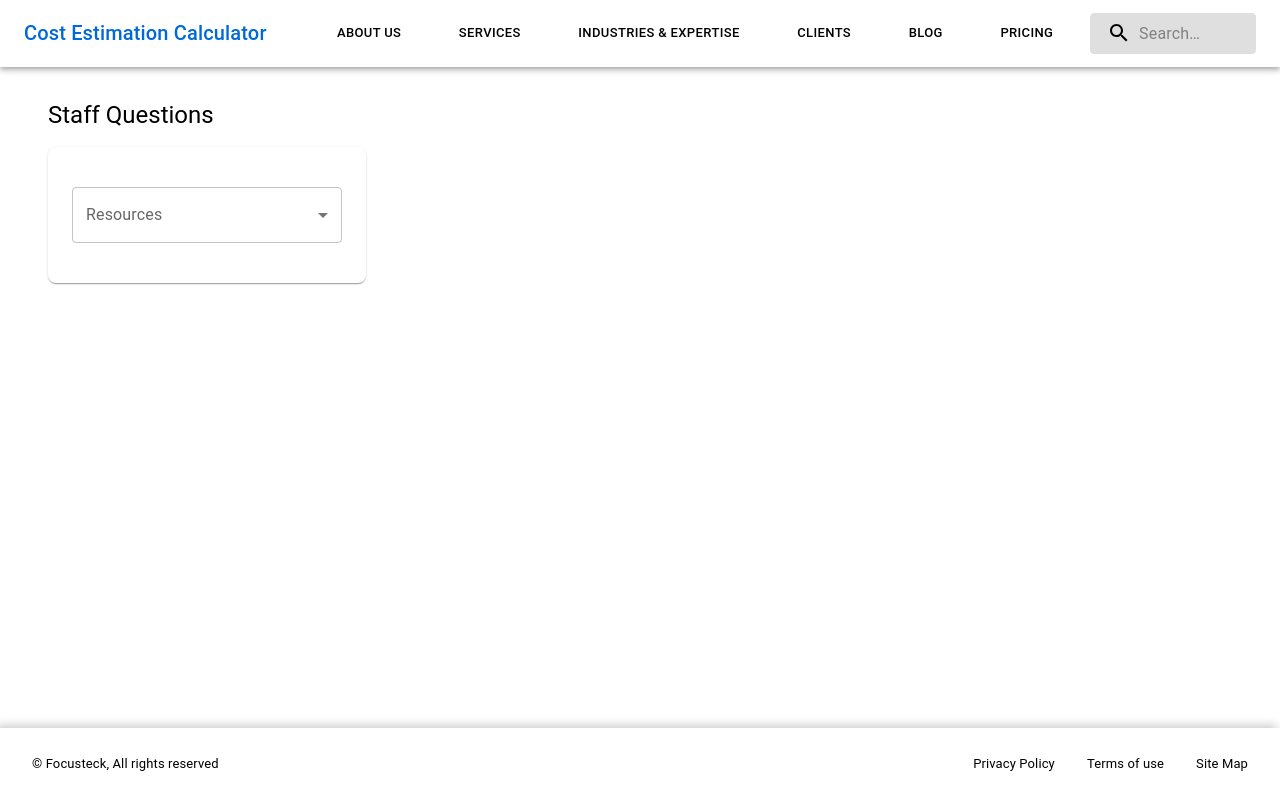
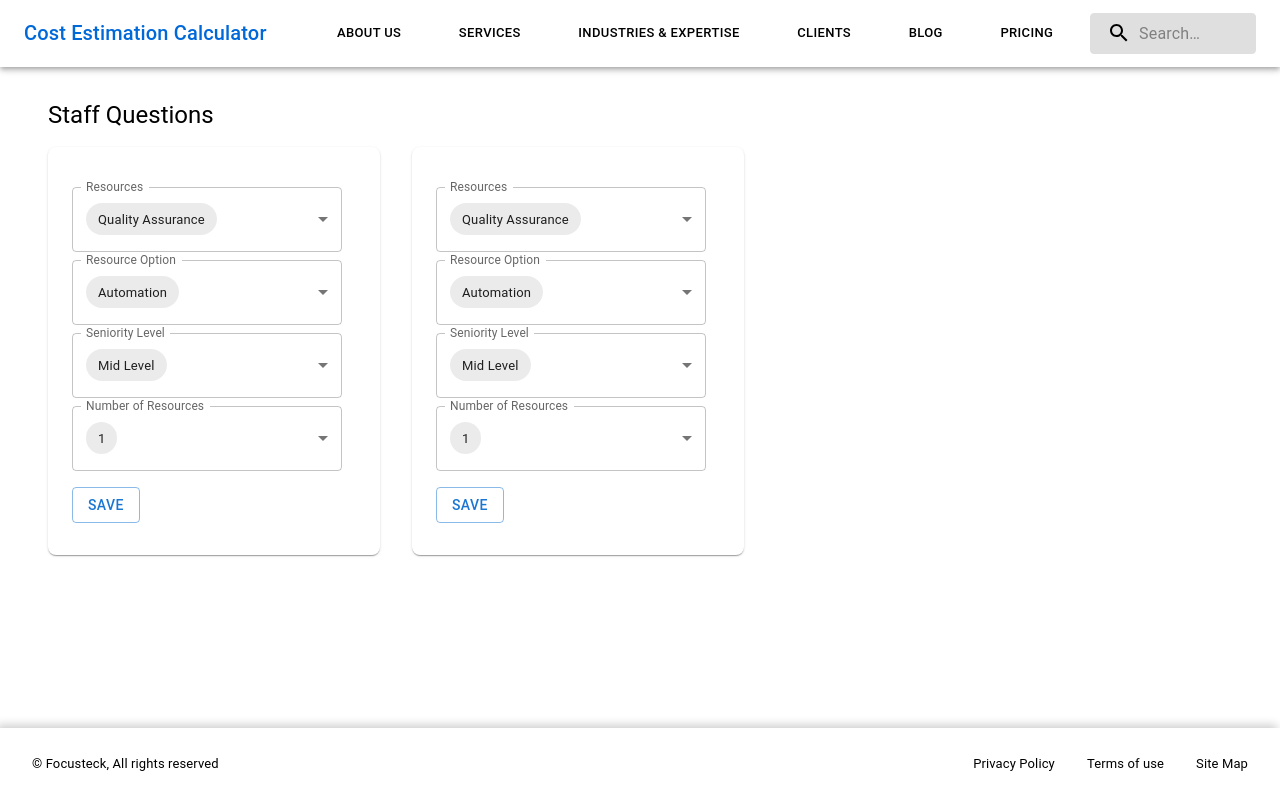
Before and after one commit to alihassan-ASE/cost-estimation-calculator-focusteck-frontend, a Next.js app: page /cost-estimation-calculator/staff in a window 1280 px wide. Built offline with nearby package versions, Linux system fonts and the light colour scheme.

Commit message:
stable commit Styling Updated, logic updated, Staff Resources => Complete

```diff
--- a/data/selectedOption.json
+++ b/data/selectedOption.json
@@ -1,3 +1,16 @@
 {
-  "resources": []
+  "resources": [
+    {
+      "resource": "Quality Assurance",
+      "resourceOption": { "opt": "Automation", "price": 20 },
+      "seniorityLevel": "Mid Level",
+      "numOfResources": 1
+    },
+    {
+      "resource": "Quality Assurance",
+      "resourceOption": { "opt": "Automation", "price": 20 },
+      "seniorityLevel": "Mid Level",
+      "numOfResources": 1
+    }
+  ]
 }
--- a/src/app/cost-estimation-calculator/_components/DropDownOptions.jsx
+++ b/src/app/cost-estimation-calculator/_components/DropDownOptions.jsx
@@ -55,32 +55,37 @@ const MenuProps = {
   },
 };
 
-const DropDownComponent = ({ options, label, selectedOption, getData }) => {
+const DropDownComponent = ({
+  options,
+  label,
+  disable,
+  selectedOption,
+  getData,
+}) => {
   const [selectedValue, setSelectedValue] = useState(selectedOption || "");
-  // console.log("Selected Value: ", selectedValue);
+  // console.log("Selected Value: ", selectedOption);
 
   return (
     <Box
       style={{
         borderRadius: ".5em",
         margin: ".5em 0",
-        // maxWidth: 300,
         display: "flex",
         flexWrap: "wrap",
+        flexGrow: 1,
       }}
     >
-      <FormControl sx={{ maxWidth: 300, minWidth: 270 }}>
+      <FormControl sx={{ width: 270, maxWidth: 300 }}>
         <InputLabel id="demo-simple-select-label">{label}</InputLabel>
         <Select
           autoFocus={false}
-          value={selectedValue || ""}
+          value={disable ? null : selectedValue}
           onChange={(e) => {
             const selectedObject = e.target.value;
-            console.log("Selected Object: ", selectedObject);
-
             setSelectedValue(selectedObject);
             getData(selectedObject, label);
           }}
+          disabled={disable ? true : false}
           input={<OutlinedInput id="select-multiple-chip" label={label} />}
           renderValue={(selected) => (
             <Box sx={{ display: "flex", flexWrap: "wrap", gap: 0.5 }}>
@@ -98,6 +103,12 @@ const DropDownComponent = ({ options, label, selectedOption, getData }) => {
         >
           {options?.map((data, index) => (
             <StyledMenuItem
+              // sx={{
+              //   MaxWidth: 270,
+              //   wordWrap: "break-word",
+              //   display: "flex",
+              //   flexWrap: "wrap",
+              // }}
               key={index}
               value={
                 data.opt && data.price
--- a/src/app/cost-estimation-calculator/_components/Question.jsx
+++ b/src/app/cost-estimation-calculator/_components/Question.jsx
@@ -8,6 +8,7 @@ const QuestionsComponent = ({
   question,
   options,
   label,
+  disable,
   selectedOption,
   getData,
 }) => {
@@ -21,6 +22,7 @@ const QuestionsComponent = ({
         selectedOption={selectedOption}
         getData={getData}
         label={label}
+        disable={disable}
       />
     </Box>
   );
--- a/src/app/cost-estimation-calculator/_components/ShowOption.jsx
+++ b/src/app/cost-estimation-calculator/_components/ShowOption.jsx
@@ -9,7 +9,7 @@ import DropDownComponent from "./DropDownOptions";
 import RadioButtonComponent from "./RadioButtonOptions";
 
 // Show Options will get options Array, selected option Array, and the Style of the Component
-const ShowOption = ({ options,label, selectedOption, getData }) => {
+const ShowOption = ({ options, label, disable, selectedOption, getData }) => {
   let style = "DropDown";
   return (
     <Box>
@@ -55,6 +55,7 @@ const ShowOption = ({ options,label, selectedOption, getData }) => {
         <DropDownComponent
           options={options}
           label={label}
+          disable={disable}
           selectedOption={selectedOption}
           getData={getData}
         />
--- a/src/app/cost-estimation-calculator/_components/StaffComponent.jsx
+++ b/src/app/cost-estimation-calculator/_components/StaffComponent.jsx
@@ -1,6 +1,6 @@
 "use client";
 import React, { useState } from "react";
-import { Box, Typography, Button, Card } from "@mui/material";
+import { Box, Typography, Button, Card, Grid } from "@mui/material";
 import ControlPointIcon from "@mui/icons-material/ControlPoint";
 import { styled } from "@mui/material/styles";
 
@@ -40,10 +40,6 @@ const StaffComponent = () => {
             marginBottom: "3em",
             padding: "2em 1.5em",
             borderRadius: ".5em",
-            // MaxWidth: 300,
-            // minWidth: 300,
-            display: "flex",
-            flexWrap: "wrap",
           }}
         >
           <StaffResource
@@ -76,7 +72,10 @@ const StaffComponent = () => {
           alignItems: "center",
         }}
       >
-        {returnResources()}
+        {resources[0]
+          ? resources?.map((data) => returnResources())
+          : returnResources()}
+
         <Box>
           {addMore && (
             <CustomButton
@@ -90,12 +89,17 @@ const StaffComponent = () => {
                 padding: "3em",
                 borderRadius: ".5em",
                 minWidth: 100,
+                height: 410,
+                width: 340,
                 display: "flex",
                 justifyContent: "center",
                 alignItems: "center",
               }}
             >
-              <ControlPointIcon onClick={() => setAddMore(false)} />
+              <ControlPointIcon
+                sx={{ fontSize: "2em" }}
+                onClick={() => setAddMore(false)}
+              />
             </CustomButton>
           )}
         </Box>
--- a/src/app/cost-estimation-calculator/_components/StaffResource.jsx
+++ b/src/app/cost-estimation-calculator/_components/StaffResource.jsx
@@ -1,11 +1,5 @@
 "use client";
-import React, {
-  useEffect,
-  useMemo,
-  useState,
-  useRef,
-  useCallback,
-} from "react";
+import React, { useEffect, useMemo, useState } from "react";
 import {
   Box,
   Typography,
@@ -13,6 +7,7 @@ import {
   Select,
   typographyClasses,
   Chip,
+  Grid,
 } from "@mui/material";
 
 import QuestionsComponent from "./Question";
@@ -39,6 +34,14 @@ const StaffResource = ({
   const [getLabel, setLabel] = useState("");
 
   const seniorityLevelOptions = ["Mid Level", "Senior Level", "Team Lead"];
+  useEffect(() => {
+    setCurrentResource({
+      resource: selectedOption[index]?.resource,
+      resourceOption: selectedOption[index]?.resourceOption,
+      seniorityLevel: selectedOption[index]?.seniorityLevel,
+      numOfResources: selectedOption[index]?.numOfResources,
+    });
+  }, []);
 
   const numOfResourcesOptions = {
     "Mid Level": [1, 2, 3, 4],
@@ -49,6 +52,7 @@ const StaffResource = ({
   const [showDropdown, setShowDropdown] = useState(true);
 
   const getData = (data, label) => {
+    console.count("Triggered getData");
     if (label === "Resources") {
       setCurrentResource({ resource: data });
     } else if (label === "Resource Option") {
@@ -69,7 +73,7 @@ const StaffResource = ({
 
     setLabel(label);
   };
-  // console.log("Current Resource: ", currentResource);
+  console.log("Current Resource: ", currentResource);
   // console.log("ShowDropDown: ", showDropdown);
 
   if (options[0].typeOfResource) {
@@ -77,40 +81,54 @@ const StaffResource = ({
       return options.map((item) => item.typeOfResource);
     }, [options]);
   }
-
   return (
-    <Box>
+    <Grid container spacing={2} sx={{ height: 360, alignItems: "center" }}>
+      <Grid item lg={4} sx={{ minWidth: 300, maxWidth: 300 }}>
         <Box>
           {showDropdown && (
             <QuestionsComponent
               question={question}
               options={newOption}
               label={label ? label : "Resources"}
+              disable={false}
               selectedOption={
                 selectedOption[index]?.resource || currentResource.resource
               }
               getData={getData}
             />
           )}
+
           {!showDropdown && currentResource.resource && (
-          <Box
+            <Button
               onClick={() => {
                 setShowDropdown(true);
                 setSaveButton(true);
               }}
               sx={{
+                minWidth: 270,
+                gap: 0.5,
+                margin: ".5em .5em 1.5em .5em",
                 display: "flex",
-              flexWrap: "wrap",
-              gap: 0.5,
-              margin: ".5em .5em",
+                justifyContent: "space-between",
+                alignItems: "center",
+                gap: "1em",
+                border: "1px solid #ebebeb",
+                padding: ".5em 1em",
+                borderRadius: "2px",
+                gap: ".5em",
               }}
             >
+              <Typography
+                variant="body1"
+                sx={{ fontSize: 11, fontStyle: "italic" }}
+              >
+                Resources
+              </Typography>
               <Chip key="Resources" label={currentResource.resource} />
-          </Box>
+            </Button>
           )}
 
-        {(selectedOption[index]?.resourceOption && showDropdown) ||
-          (currentResource.resource && showDropdown && (
+          {showDropdown && (
             <>
               {options.find((data) => {
                 if (data.typeOfResource === currentResource.resource) {
@@ -121,110 +139,180 @@ const StaffResource = ({
                 question={question}
                 options={resourceData}
                 label={label ? label : "Resource Option"}
+                disable={
+                  currentResource.resource || selectedOption[index]?.resource
+                    ? false
+                    : true
+                }
                 selectedOption={
-                  selectedOption[index]?.resourceOption ||
-                  currentResource.resourceOption
+                  currentResource.resource &&
+                  !currentResource?.resourceOption?.opt
+                    ? null
+                    : currentResource?.resourceOption?.opt
+                    ? currentResource?.resourceOption?.opt
+                    : selectedOption[index]?.resourceOption?.opt
                 }
                 getData={getData}
               />
             </>
-          ))}
+          )}
+
           {!showDropdown && currentResource.resourceOption && (
-          <Box
+            <Button
               onClick={() => {
                 setShowDropdown(true);
                 setSaveButton(true);
               }}
               sx={{
+                width: 270,
+                margin: ".5em .5em 1.5em .5em",
                 display: "flex",
-              flexWrap: "wrap",
-              gap: 0.5,
-              margin: ".5em .5em",
+                justifyContent: "space-between",
+                alignItems: "center",
+                border: "1px solid #ebebeb",
+                padding: ".5em 1em",
+                borderRadius: "2px",
+
+                gap: ".5em",
               }}
             >
+              <Typography
+                variant="body1"
+                sx={{ fontSize: 11, fontStyle: "italic" }}
+              >
+                Resource Option
+              </Typography>
               <Chip
+                sx={{
+                  whiteSpace: "nowrap",
+                  overflow: "hidden",
+                  textOverflow: "ellipsis",
+                }}
                 key="Resource Option"
                 label={`${currentResource.resourceOption?.opt} (${currentResource.resourceOption?.price} $)`}
               />
-          </Box>
+            </Button>
           )}
 
-        {(selectedOption[index]?.seniorityLevel && showDropdown) ||
-          (currentResource.resourceOption && showDropdown && (
+          {showDropdown && (
             <QuestionsComponent
               question={question}
               options={seniorityLevelOptions}
               label={label ? label : "Seniority Level"}
+              disable={
+                currentResource.resourceOption ||
+                selectedOption[index]?.resourceOption
+                  ? false
+                  : true
+              }
               selectedOption={
-                selectedOption[index]?.seniorityLevel ||
-                currentResource.seniorityLevel
+                currentResource.resource && !currentResource.seniorityLevel
+                  ? null
+                  : currentResource.seniorityLevel
+                  ? currentResource.seniorityLevel
+                  : selectedOption[index]?.seniorityLevel
               }
               getData={getData}
             />
-          ))}
+          )}
+
           {!showDropdown && currentResource.seniorityLevel && (
-          <Box
+            <Button
               onClick={() => {
                 setShowDropdown(true);
                 setSaveButton(true);
               }}
               sx={{
+                minWidth: 270,
+                gap: 0.5,
+                margin: ".5em .5em 1.5em .5em",
                 display: "flex",
-              flexWrap: "wrap",
-              gap: 0.5,
-              margin: ".5em .5em",
+                justifyContent: "space-between",
+                alignItems: "center",
+                gap: "1em",
+                border: "1px solid #ebebeb",
+                padding: ".5em 1em",
+                borderRadius: "2px",
+                gap: ".5em",
               }}
             >
+              <Typography
+                variant="body1"
+                sx={{ fontSize: 11, fontStyle: "italic" }}
+              >
+                Seniority Level
+              </Typography>
               <Chip
                 key="Seniority Level"
                 label={currentResource.seniorityLevel}
               />
-          </Box>
+            </Button>
           )}
 
-        {(selectedOption[index]?.numOfResources && showDropdown) ||
-          (currentResource.seniorityLevel && showDropdown && (
+          {showDropdown && (
             <>
               <QuestionsComponent
                 question={question}
                 options={numOfResourcesOptions[currentResource.seniorityLevel]}
                 label={label ? label : "Number of Resources"}
+                disable={
+                  currentResource.seniorityLevel ||
+                  selectedOption[index]?.seniorityLevel
+                    ? false
+                    : true
+                }
                 selectedOption={
-                  selectedOption[index]?.numOfResources ||
-                  currentResource.numOfResources
+                  currentResource.resource && !currentResource.numOfResources
+                    ? null
+                    : currentResource.numOfResources
+                    ? currentResource.numOfResources
+                    : selectedOption[index]?.numOfResources
                 }
                 getData={getData}
               />
             </>
-          ))}
+          )}
 
-        {!showDropdown && currentResource.resource && (
-          <Box
+          {!showDropdown && currentResource.numOfResources && (
+            <Button
               onClick={() => {
                 setShowDropdown(true);
                 setSaveButton(true);
               }}
               sx={{
+                width: 270,
+                gap: 0.5,
+                margin: ".5em .5em 1.5em .5em",
                 display: "flex",
-              flexWrap: "wrap",
-              gap: 0.5,
-              margin: ".5em .5em",
+                justifyContent: "space-between",
+                alignItems: "center",
+                gap: "1em",
+                border: "1px solid #ebebeb",
+                padding: ".5em 1em",
+                borderRadius: "2px",
+                gap: ".5em",
               }}
             >
+              <Typography
+                variant="body1"
+                sx={{ fontSize: 11, fontStyle: "italic" }}
+              >
+                Number of Resources
+              </Typography>
               <Chip
                 key="Number of Resources"
                 label={currentResource.numOfResources}
               />
-          </Box>
+            </Button>
           )}
         </Box>
 
-      {(currentResource.resource &&
+        {/* Save Button */}
+        {currentResource.resource &&
         currentResource.resourceOption &&
         currentResource.seniorityLevel &&
         currentResource.numOfResources &&
-        saveButton) ||
-      (selectedOption[index] && saveButton) ? (
+        saveButton ? (
           <Box sx={{ margin: "1em 0" }}>
             <Button
               variant="outlined"
@@ -283,7 +371,8 @@ const StaffResource = ({
             </Button>
           </Box>
         ) : null}
-    </Box>
+      </Grid>
+    </Grid>
   );
 };
 
--- a/src/app/layout.js
+++ b/src/app/layout.js
@@ -86,7 +86,6 @@ export default function RootLayout({ children }) {
                   display: { xs: "none", md: "none", lg: "block" },
                   my: 2,
                   color: "#000",
-                  display: "block",
                 }}
               >
                 About Us
@@ -98,7 +97,6 @@ export default function RootLayout({ children }) {
                   display: { xs: "none", md: "none", lg: "block" },
                   my: 2,
                   color: "#000",
-                  display: "block",
                 }}
               >
                 Services
@@ -110,7 +108,6 @@ export default function RootLayout({ children }) {
                   display: { xs: "none", md: "none", lg: "block" },
                   my: 2,
                   color: "#000",
-                  display: "block",
                 }}
               >
                 Industries & Expertise
@@ -122,7 +119,6 @@ export default function RootLayout({ children }) {
                   display: { xs: "none", md: "none", lg: "block" },
                   my: 2,
                   color: "#000",
-                  display: "block",
                 }}
               >
                 Clients
@@ -134,7 +130,6 @@ export default function RootLayout({ children }) {
                   display: { xs: "none", md: "none", lg: "block" },
                   my: 2,
                   color: "#000",
-                  display: "block",
                 }}
               >
                 Blog
@@ -146,7 +141,6 @@ export default function RootLayout({ children }) {
                   display: { xs: "none", md: "none", lg: "block" },
                   my: 2,
                   color: "#000",
-                  display: "block",
                 }}
               >
                 Pricing
```
Lines whose indentation alone changed are shown as unchanged.
